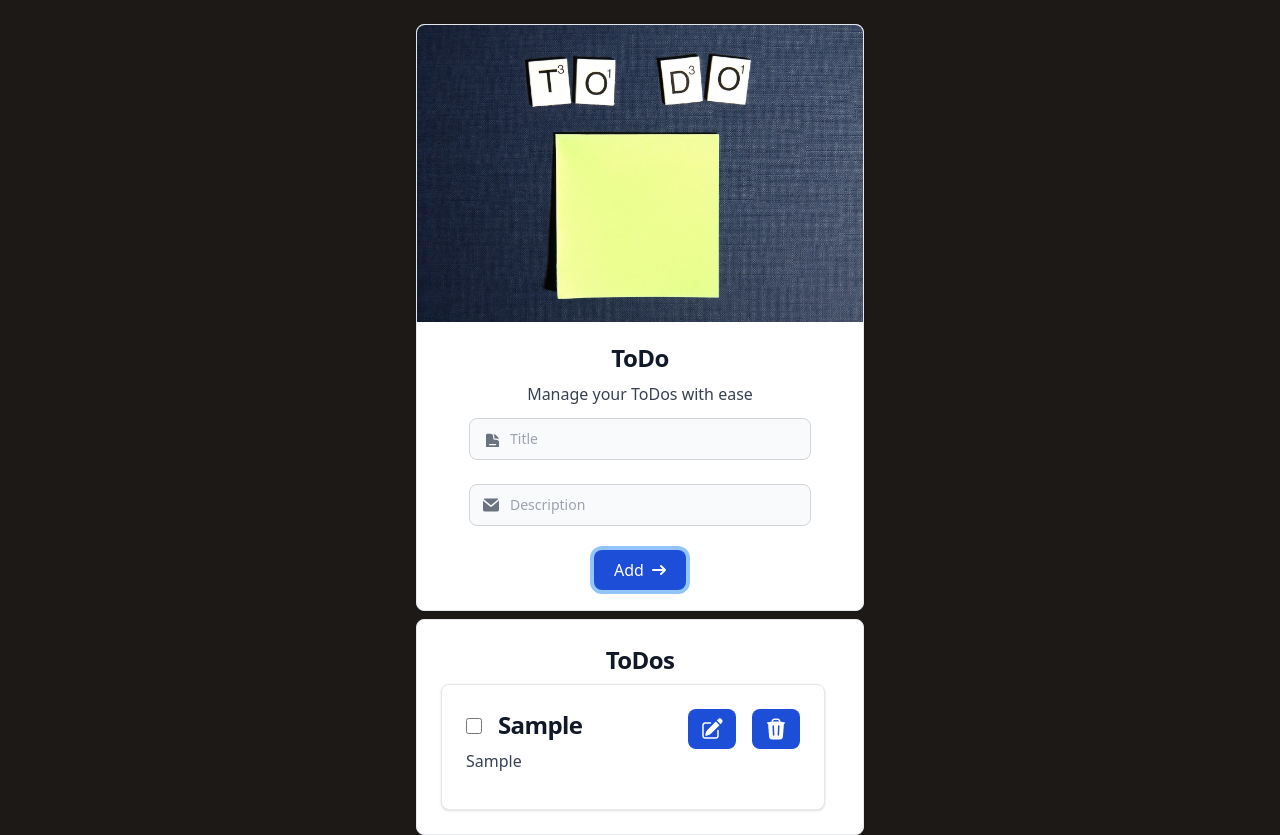
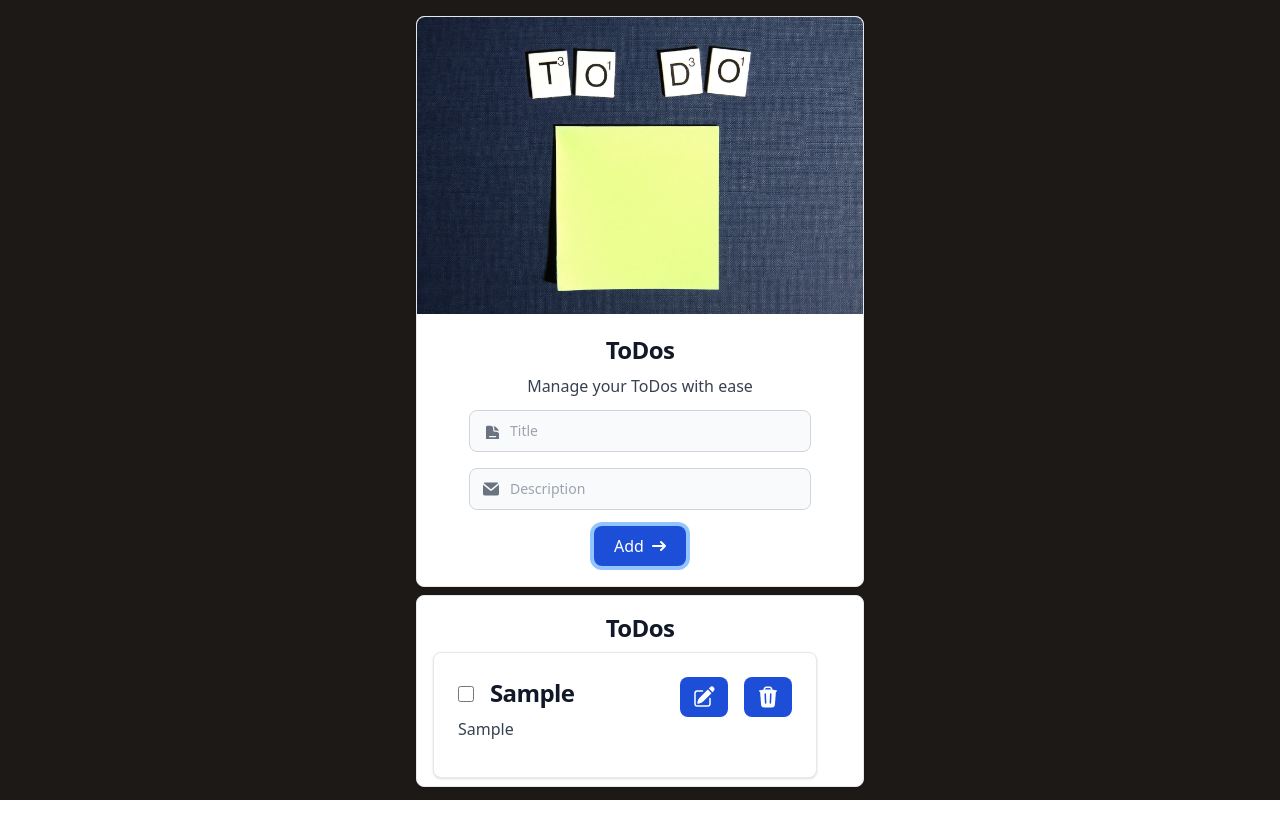
Before and after one commit to rohitbrk/todo-app-redux, a React (Vite) app: page / in a window 1280 px wide. Both pictures are taken after typing "Sample", "Sample" into the empty fields and a click on the button "Add". After the commit the page ends 800 px from the top, so only its background shows below. Built offline with nearby package versions, Linux system fonts and the light colour scheme.

Commit message:
changed layout

```diff
--- a/src/App.tsx
+++ b/src/App.tsx
@@ -3,19 +3,32 @@ import TodoList from "./components/TodoList.js";
 import { useState } from "react";
 import { useDispatch } from "react-redux";
 import { addTodo, editTodo } from "./features/todo/todoSlice.js";
+import { useSelector } from "react-redux";
 
 const App = () => {
   const [title, setTitle] = useState("");
   const [desc, setDesc] = useState("");
+  const [completed, setCompleted] = useState(false);
   const [editTodoFlag, setEditTodoFlag] = useState("");
+
+  const todos: Array<{
+    id: string;
+    title: string;
+    desc: string;
+    completed: boolean;
+  }> = useSelector((state) => state.todos);
 
   const dispatch = useDispatch();
   const handleAddTodo = () => {
+    if (!title) {
+      window.alert("Please Enter Title");
+      return;
+    }
     if (editTodoFlag) {
       dispatch(editTodo({ id: editTodoFlag, title, desc, completed: false }));
       setEditTodoFlag("");
     } else {
-      dispatch(addTodo({ title, desc, completed: false }));
+      dispatch(addTodo({ title, desc, completed }));
     }
     setTitle("");
     setDesc("");
@@ -29,11 +42,16 @@ const App = () => {
         setDesc={setDesc}
         handleAddTodo={handleAddTodo}
       />
-      <TodoList
-        setTitle={setTitle}
-        setDesc={setDesc}
-        setEditTodoFlag={setEditTodoFlag}
-      />
+      {todos[0] ? (
+        <TodoList
+          setTitle={setTitle}
+          setDesc={setDesc}
+          setEditTodoFlag={setEditTodoFlag}
+          setCompleted={setCompleted}
+        />
+      ) : (
+        <div></div>
+      )}
     </div>
   );
 };
--- a/src/components/AddTodo.tsx
+++ b/src/components/AddTodo.tsx
@@ -14,7 +14,7 @@ const AddTodo = ({
   handleAddTodo,
 }: AddTodoProps) => {
   return (
-    <div className="pt-6 items-center flex justify-center">
+    <div className="pt-4 items-center flex justify-center">
       <div className="max-w-md bg-white border border-gray-200 rounded-lg shadow dark:bg-gray-800 dark:border-gray-700">
         <a href="#">
           <img className="rounded-t-lg" src="/todos.jpg" alt="" />
@@ -22,14 +22,14 @@ const AddTodo = ({
         <div className="p-5 ">
           <a href="#" className="flex justify-center">
             <h5 className="mb-2 text-2xl font-bold tracking-tight text-gray-900 dark:text-white">
-              ToDo
+              ToDos
             </h5>
           </a>
           <p className="flex justify-center mb-3 font-normal text-gray-700 dark:text-gray-400">
             Manage your ToDos with ease
           </p>
           <div className="mx-8">
-            <div className="relative mb-6">
+            <div className="relative mb-4">
               <div className="absolute inset-y-0 left-0 flex items-center pl-3.5 pointer-events-none">
                 <svg
                   xmlns="http://www.w3.org/2000/svg"
@@ -50,7 +50,7 @@ const AddTodo = ({
                 placeholder="Title"
               />
             </div>
-            <div className="relative mb-6">
+            <div className="relative mb-4">
               <div className="absolute inset-y-0 left-0 flex items-center pl-3.5 pointer-events-none">
                 <svg
                   className="w-4 h-4 text-gray-500 dark:text-gray-400"
--- a/src/components/Todo.tsx
+++ b/src/components/Todo.tsx
@@ -9,6 +9,7 @@ type TodoProps = {
   setTitle: (title: string) => void;
   setDesc: (desc: string) => void;
   setEditTodoFlag: (editTodoFlag: string) => void;
+  setCompleted: (completed: boolean) => void;
 };
 
 const Todo = ({
@@ -19,6 +20,7 @@ const Todo = ({
   setTitle,
   setDesc,
   setEditTodoFlag,
+  setCompleted,
 }: TodoProps) => {
   const dispatch = useDispatch();
 
@@ -36,7 +38,7 @@ const Todo = ({
     <div className="max-w-sm p-6 bg-white border border-gray-200 rounded-lg shadow dark:bg-gray-800 dark:border-gray-700">
       <div className="flex justify-between">
         <div>
-          <input type="checkbox" checked={completed} className="w-4 h-4" />
+          <input type="checkbox" className="w-4 h-4" />
           <span className="ml-4 mb-2 text-2xl font-bold tracking-tight text-gray-900 dark:text-white">
             {title}
           </span>
--- a/src/components/TodoList.tsx
+++ b/src/components/TodoList.tsx
@@ -5,9 +5,15 @@ type TodoListProps = {
   setTitle: (title: string) => void;
   setDesc: (desc: string) => void;
   setEditTodoFlag: (editTodoFlag: string) => void;
+  setCompleted: (completed: boolean) => void;
 };
 
-const TodoList = ({ setTitle, setDesc, setEditTodoFlag }: TodoListProps) => {
+const TodoList = ({
+  setTitle,
+  setDesc,
+  setEditTodoFlag,
+  setCompleted,
+}: TodoListProps) => {
   const todos: Array<{
     id: string;
     title: string;
@@ -16,7 +22,7 @@ const TodoList = ({ setTitle, setDesc, setEditTodoFlag }: TodoListProps) => {
   }> = useSelector((state) => state.todos);
   return (
     <div className="mt-2 flex justify-center text-center">
-      <div className="w-[28rem] p-6 bg-white border border-gray-200 rounded-lg shadow dark:bg-gray-800 dark:border-gray-700">
+      <div className="w-[28rem] px-4 pt-4 pb-2 bg-white border border-gray-200 rounded-lg shadow dark:bg-gray-800 dark:border-gray-700">
         <h5 className="mb-2 text-2xl font-bold tracking-tight text-gray-900 dark:text-white">
           ToDos
         </h5>
@@ -30,6 +36,7 @@ const TodoList = ({ setTitle, setDesc, setEditTodoFlag }: TodoListProps) => {
             desc={todo.desc}
             completed={todo.completed}
             setEditTodoFlag={setEditTodoFlag}
+            setCompleted={setCompleted}
           />
         ))}
       </div>
```
